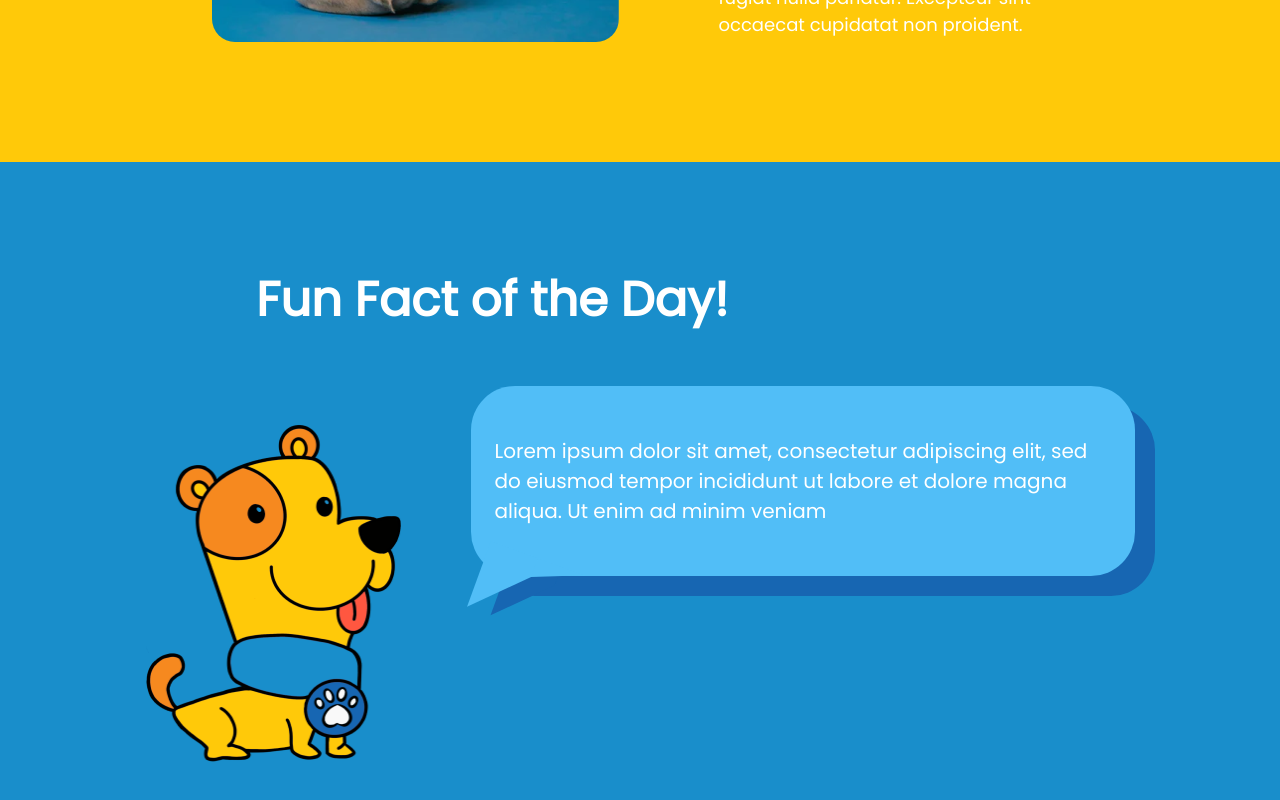
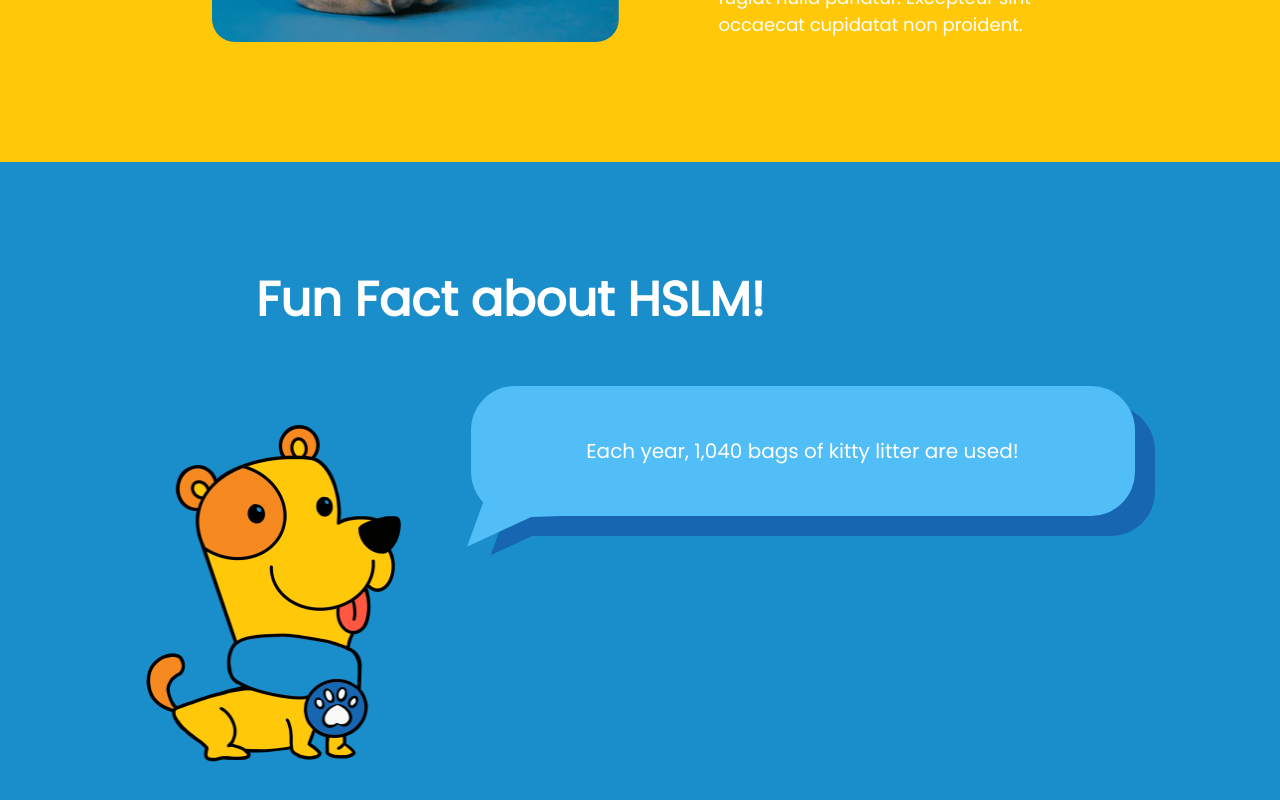
Before and after one commit to lauraqiu/HSLM, a React (Create React App) app: page / in a window 1280 px wide. Shown: the part 1106-1906 px from the top of the page. Built offline with nearby package versions, Linux system fonts and the light colour scheme.

Commit message:
added changes to fun fact

```diff
--- a/src/components/SpeechBubble.js
+++ b/src/components/SpeechBubble.js
@@ -5,12 +5,10 @@
 function SpeechBubble(){
     return(
         <div>
-            <Grid className={styles.frontBubble+ ' ' + styles.frontBubbleBottomLeft} contenteditable>Lorem
-            ipsum dolor sit amet, consectetur adipiscing elit, sed do eiusmod tempor incididunt
-            ut labore et dolore magna aliqua. Ut enim ad minim veniam</Grid>
-            <Grid className={styles.backBubble+ ' ' + styles.backBubbleBottomLeft} contenteditable>Lorem
-            ipsum dolor sit amet, consectetur adipiscing elit, sed do eiusmod tempor incididunt
-            ut labore et dolore magna aliqua. Ut enim ad minim veniam</Grid>
+            <Grid className={styles.frontBubble+ ' ' + styles.frontBubbleBottomLeft} contenteditable>Each year,
+            1,040 bags of kitty litter are used!</Grid>
+            <Grid className={styles.backBubble+ ' ' + styles.backBubbleBottomLeft} contenteditable>Each year,
+            1,040 bags of kitty litter are used!</Grid>
         </div>
     )
 }
--- a/src/pages/Home.js
+++ b/src/pages/Home.js
@@ -24,7 +24,7 @@
             </Grid>
             {/* Fun Fact of the Day */}
             <Grid className={classes.bottomDiv}>
-                <h1 className={classes.funFact}>Fun Fact of the Day!</h1>
+                <h1 className={classes.funFact}>Fun Fact about HSLM!</h1>
                 <Grid container item className={classes.mascotDiv}>
                     <img item className={classes.mascot} src={Mascot} alt='mascot'/>
                     <SpeechBubble item/>
--- a/src/styles/SpeechBubbleStyles.module.css
+++ b/src/styles/SpeechBubbleStyles.module.css
@@ -13,7 +13,7 @@
   padding: 24px;
   padding-top: 50px;
   padding-bottom: 50px;
-  text-align: left;
+  text-align: center;
   color: white;
   z-index: 500;
 }
@@ -34,7 +34,7 @@
 
 .backBubble {
   position: relative;
-  top: -170px;
+  top: -110px;
   right: -20px;
   font-family: Poppins;
   font-size: 20px;
```
